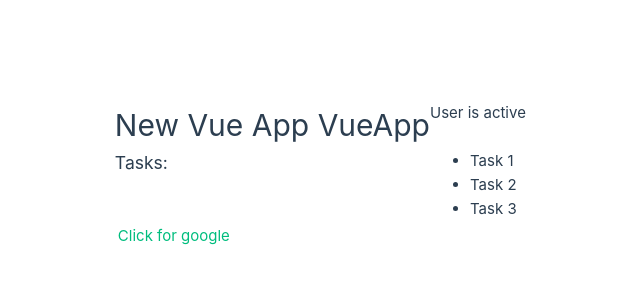
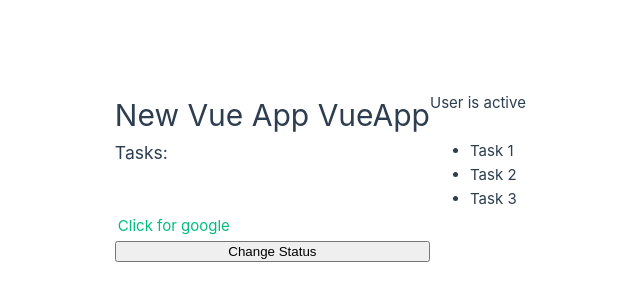
Before and after one commit to DFKorn/TM-vue-course, a Vue app: page / in a window 1280 px wide. Shown: the part 224-524 px from the top of the page, without its empty margins (210-850 px from the left). Built offline with nearby package versions, Linux system fonts and the light colour scheme.

Commit message:
test events

```diff
--- a/src/App.vue
+++ b/src/App.vue
@@ -7,6 +7,17 @@
       tasks: ["Task 1", "Task 2", "Task 3"],
       link: "https://google.com",
     };
+  },
+  methods: {
+    toggleStatus() {
+      if (this.status === "active") {
+        this.status = "pending";
+      } else if (this.status === "pending") {
+        this.status = "inactive";
+      } else {
+        this.status = "active";
+      }
+    },
   },
 };
 </script>
@@ -23,4 +34,7 @@
   </ul>
   <!-- <a v-bind:href="link">Click for google</a> -->
   <a :href="link">Click for google</a>
+  <br />
+  <!-- <button v-on:click="toggleStatus">Change Status</button> -->
+  <button @click="toggleStatus">Change Status</button>
 </template>
```
